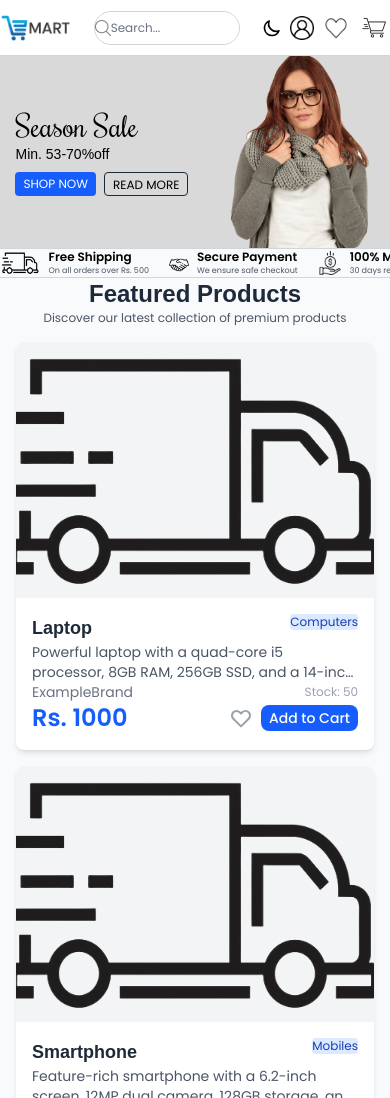
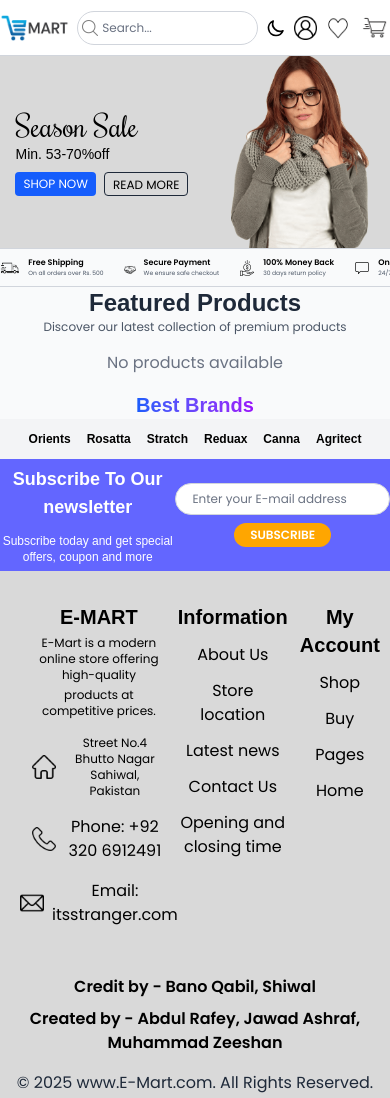
Before and after one commit to jawad-creates12/E-Commerce-Website-Final-project-, a plain HTML site: page index.html in a window 390 px wide. Shown: the top 1098 px of the page. Drawn offline with nearby package versions, Linux system fonts and the light colour scheme.

Commit message:
mobile responsive + fav icon

```diff
--- a/index.html
+++ b/index.html
@@ -11,6 +11,8 @@
     <link rel="stylesheet" href="src/output.css">
     <link rel="stylesheet" href="style.css">
     <script src="https://cdn.jsdelivr.net/npm/@tailwindcss/browser@4"></script>
+    <link rel="icon" type="image/x-icon" href="/assets/icons/fav icon.png">
+
 
 </head>
 <style>
@@ -64,7 +66,7 @@
 
 <body>
     <header
-        class="flex h-14 sm:h-16 items-center justify-between lg:justify-around gap-2 md:gap-[15%] bg-white px-2 py-2 sm:p-4 border-b border-gray-300 text-xs sm:text-base">
+        class="flex h-14 sm:h-16 items-center justify-between lg:justify-around gap-2  bg-white px-2 py-2 sm:p-4 border-b border-gray-300 text-xs sm:text-base">
 
         <!-- Logo -->
         <a href="index.html" aria-label="E-Mart Home">
@@ -73,14 +75,12 @@
         </a>
 
         <!-- Search Bar -->
-        <div class="relative flex items-center border border-gray-300 rounded-full
-        focus-within:border-blue-500 focus-within:ring-1 focus-within:ring-blue-500 transition-all
-        px-2 sm:px-4 py-1 sm:py-0">
+        <div style="padding: 0 4px;" class="relative flex items-center border border-gray-300 rounded-full
+        focus-within:border-blue-500 focus-within:ring-1 focus-within:ring-blue-500 transition-all">
 
             <img class="h-4 w-4 sm:h-6 sm:w-6 opacity-50" src="./assets/icons/search icon.png" alt="Search Icon">
 
-            <input type="text" id="search-input" placeholder="Search..." aria-label="Search products"
-                class="outline-none bg-transparent placeholder-gray-500 w-32 sm:w-120 h-8 sm:h-10 text-xs sm:text-base transition-all duration-300 ml-1 sm:ml-2">
+            <input type="text" id="search-input" placeholder="Search..." aria-label="Search products" style="margin-left: 4px;" class="outline-none bg-transparent placeholder-gray-500 w-[40vw] sm:w-[50vw] h-8 sm:h-10 text-xs sm:text-base transition-all duration-300">
         </div>
 
         <!-- Right Icons -->
@@ -135,35 +135,35 @@
                 onerror="this.onerror=null; this.style.display='none'"></div>
     </section>
 
-    <section
-        class="flex flex-row overflow-x-auto md:justify-around items-center border-y border-gray-300 py-2 gap-5 md:gap-20 px-4 snap-x overflow-hidden">
+    <section style="padding: 8px 0;"
+        class="flex flex-row justify-around items-center border-y border-gray-300 gap-5 md:gap-20 overflow-hidden">
 
         <div class="flex items-center gap-2 min-w-max snap-start">
-            <img src="/assets/icons/image.png" style="filter: contrast(5);" alt="Free Shipping" class="h-6 md:h-10 ">
+            <img src="/assets/icons/image.png" style="filter: contrast(5);" alt="Free Shipping" class="h-3 md:h-10 ">
             <div>
-                <p class="font-semibold text-xs md:text-base">Free Shipping</p>
-                <p class="text-[8px] md:text-sm text-gray-600">On all orders over Rs. 500</p>
+                <p class="font-semibold text-[8px] md:text-base">Free Shipping</p>
+                <p class="text-[6px] md:text-sm text-gray-600">On all orders over Rs. 500</p>
             </div>
         </div>
         <div class="flex items-center gap-2 min-w-max snap-start">
-            <img src="/assets/icons/handshake.png" alt="Secure Payment" style="padding-top: 4px;" class="h-6 md:h-10">
+            <img src="/assets/icons/handshake.png" alt="Secure Payment" style="padding-top: 4px;" class="h-4 md:h-10">
             <div>
-                <p class="font-semibold text-xs md:text-base">Secure Payment</p>
-                <p class="text-[8px] md:text-sm text-gray-600">We ensure safe checkout</p>
+                <p class="font-semibold text-[8px] md:text-base">Secure Payment</p>
+                <p class="text-[6px] md:text-sm text-gray-600">We ensure safe checkout</p>
             </div>
         </div>
         <div class="flex items-center gap-2 min-w-max snap-start">
-            <img src="/assets/icons/save-money.png" alt="Money Back" class="h-6 md:h-10">
+            <img src="/assets/icons/save-money.png" alt="Money Back" class="h-4 md:h-10">
             <div>
-                <p class="font-semibold text-xs md:text-base">100% Money Back</p>
-                <p class="text-[8px] md:text-sm text-gray-600">30 days return policy</p>
+                <p class="font-semibold text-[8px] md:text-base">100% Money Back</p>
+                <p class="text-[6px] md:text-sm text-gray-600">30 days return policy</p>
             </div>
         </div>
         <div class="flex items-center gap-2 min-w-max snap-start">
-            <img src="/assets/icons/message.png" alt="Support" class="h-6 md:h-10">
+            <img src="/assets/icons/message.png" alt="Support" class="h-4 md:h-10">
             <div>
-                <p class="font-semibold text-xs md:text-base">Online Support</p>
-                <p class="text-[8px] md:text-sm text-gray-600">24/7 dedicated support</p>
+                <p class="font-semibold text-[8px] md:text-base">Online Support</p>
+                <p class="text-[6px] md:text-sm text-gray-600">24/7 dedicated support</p>
             </div>
         </div>
     </section>
--- a/main.js
+++ b/main.js
@@ -32,7 +32,7 @@
     card.className = 'product-card bg-white rounded-lg shadow-md overflow-hidden hover:shadow-xl transition-shadow duration-300';
 
     card.innerHTML = `
-            <div class="relative h-64 overflow-hidden bg-gray-100 cursor-pointer">
+            <div class="relative h-24 md:h-64 overflow-hidden bg-gray-100 cursor-pointer">
                 <img
                     src="${product.image || './assets/icons/image.png'}"
                     alt="${product.name}"
@@ -43,16 +43,16 @@
             </div>
             <div style="padding: 1rem; cursor-pointer">
                 <div class="flex justify-between items-start mb-2">
-                    <h3 class="text-lg font-semibold text-gray-800 line-clamp-1">${product.name}</h3>
-                    <span class="text-xs bg-blue-100 text-blue-800 px-2 py-1 rounded">${product.category}</span>
+                    <h3 class=" md:text-lg text-sm    font-semibold text-gray-800 line-clamp-1">${product.name}</h3>
+                    <span class="text-xs  bg-blue-100 text-blue-800 px-2 py-1 rounded">${product.category}</span>
                 </div>
-                <p class="text-sm text-gray-600 mb-2 line-clamp-2">${product.description || 'No description available'}</p>
+                <p class=" md:text-sm text-xs  text-gray-600 mb-2 line-clamp-2">${product.description || 'No description available'}</p>
                 <div class="flex justify-between items-center mb-3">
-                    <span class="text-sm text-gray-500">${product.brand}</span>
+                    <span class=" md:text-sm text-xs  text-gray-500">${product.brand}</span>
                     <span class="text-xs text-gray-400">Stock: ${product.stock}</span>
                 </div>
             <div class="flex justify-between items-center">
-                    <span class="text-2xl font-bold text-blue-600 cursor-pointer">Rs. ${Math.round(product.price)}</span>
+                    <span class=" md:text-2xl text-lg font-bold text-blue-600 cursor-pointer">Rs. ${Math.round(product.price)}</span>
                     <div class="flex gap-2 items-center">
                         <button
                             onclick="window.addToWishlist(${product.id})"
@@ -65,7 +65,7 @@
                         </button>
                         <button
                             onclick="window.addToCart(${product.id})" style="padding: 0.2rem 0.5rem; cursor-pointer"
-                            class="bg-blue-600 hover:bg-blue-700 text-white rounded-lg transition-colors duration-200 text-sm font-medium"
+                            class="bg-blue-600 hover:bg-blue-700 text-white rounded-lg transition-colors duration-200 text-xs md:text-sm font-medium"
                         >
                             Add to Cart
                         </button>
--- a/products-data.js
+++ b/products-data.js
@@ -1,63 +1,2 @@
 // Initial products data
-const productsData = [
-    {
-        "id": 1,
-        "name": "Laptop",
-        "category": "Computers",
-        "brand": "ExampleBrand",
-        "price": 999.99,
-        "stock": 50,
-        "description": "Powerful laptop with a quad-core i5 processor, 8GB RAM, 256GB SSD, and a 14-inch FHD display.",
-        "image": "./assets/images/lapi.png"
-    },
-    {
-        "id": 2,
-        "name": "Smartphone",
-        "category": "Mobiles",
-        "brand": "TechGadget",
-        "price": 499.99,
-        "stock": 100,
-        "image": "./assets/images/iphone.png",
-        "description": "Feature-rich smartphone with a 6.2-inch screen, 12MP dual camera, 128GB storage, and a 4000mAh battery."
-    },
-    {
-        "id": 3,
-        "name": "Wireless Headphones",
-        "category": "Audio",
-        "brand": "SoundBeats",
-        "price": 149.99,
-        "stock": 30,
-        "image": "./assets/images/headphone.png",
-        "description": "High-quality wireless headphones with over-ear design, 20 hours of battery life, and a sleek black color."
-    },
-    {
-        "id": 4,
-        "name": "Watches",
-        "category": "Wearables",
-        "brand": "FitTech",
-        "price": 199.99,
-        "stock": 20,
-        "image": "./assets/images/imgi_14_Men-Black-Analogue-and-Digital-Watch-2-430x502.jpg",
-        "description": "Smartwatch with a 1.3-inch AMOLED display, water-resistant design, fitness tracking features, and a stylish silver color."
-    },
-    {
-        "id": 5,
-        "name": "Speakers",
-        "category": "Audio",
-        "brand": "SoundBeats",
-        "price": 149.99,
-        "stock": 30,
-        "image": "./assets/images/speakers.png",
-        "description": "High-quality wireless headphones with over-ear design, 20 hours of battery life, and a sleek black color."
-    },
-    {
-        "id": 6,
-        "name": "Television",
-        "category": "Video",
-        "brand": "Samsung",
-        "price": 199.99,
-        "stock": 20,
-        "image": "./assets/images/tv.png",
-        "description": "Smartwatch with a 1.3-inch AMOLED display, water-resistant design, fitness tracking features, and a stylish silver color."
-    }
-];
+const productsData = [];
```
Also changed, not shown: assets/icons/fav icon.png (added).
